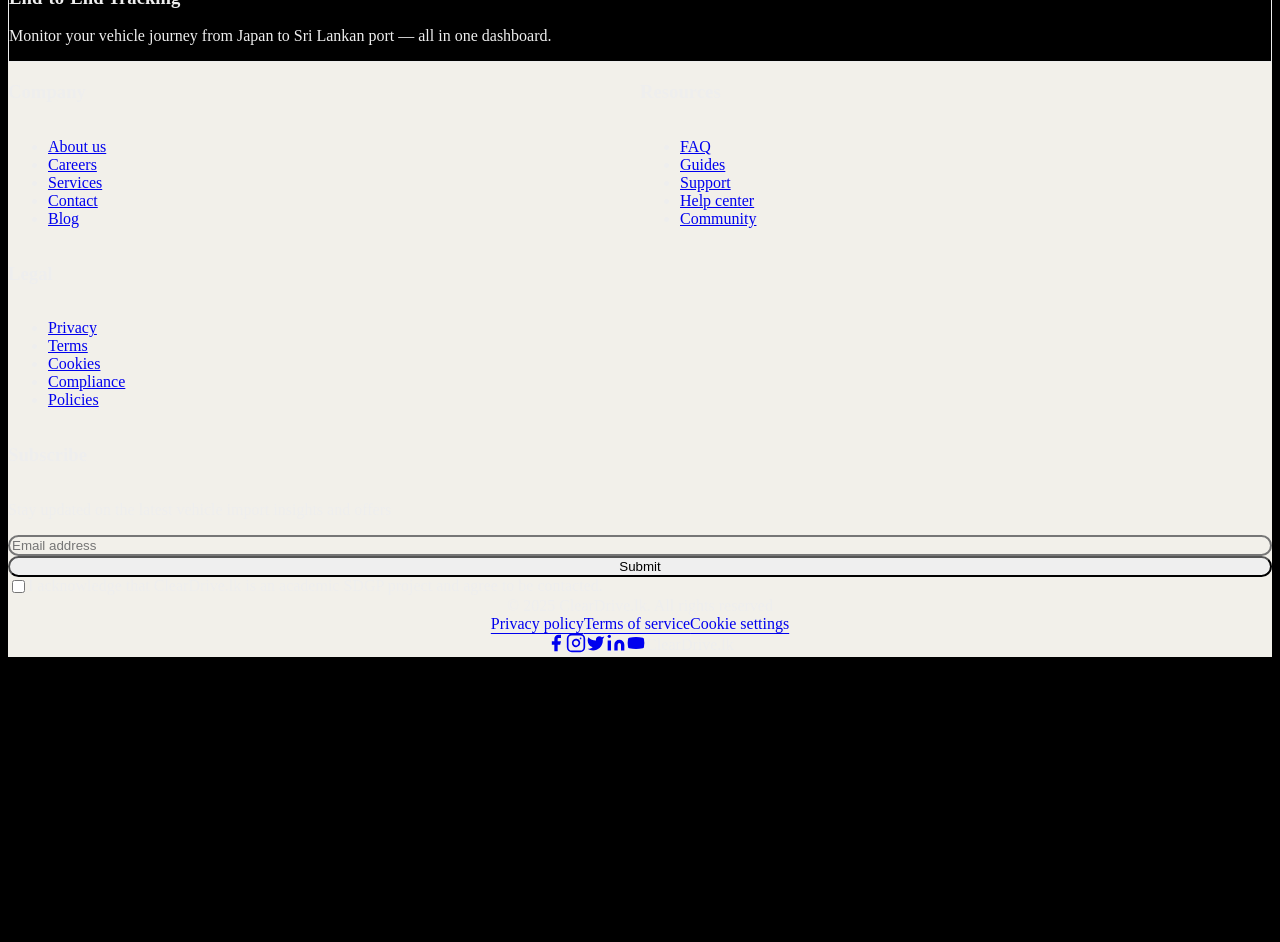
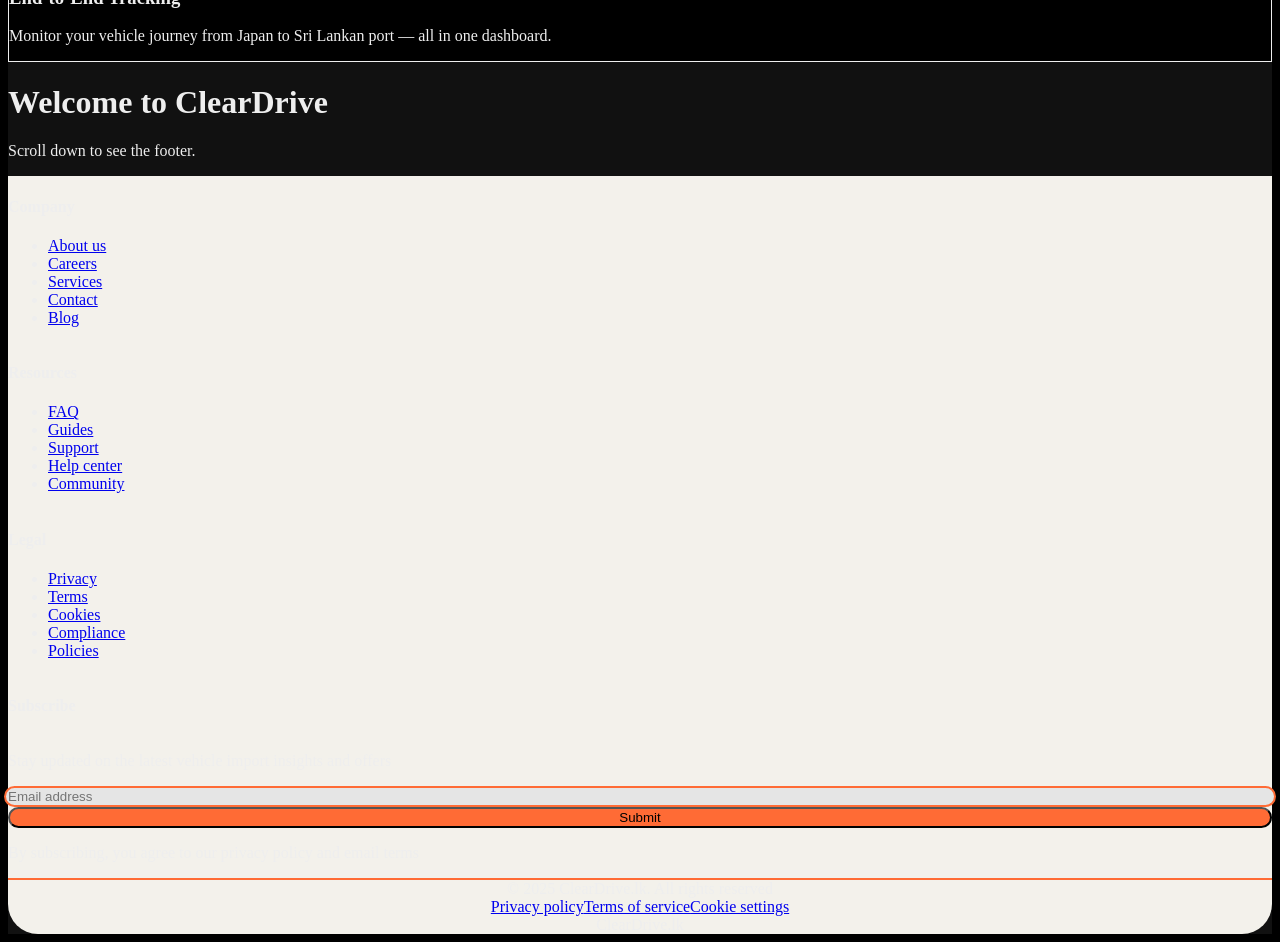
Before and after one commit to ClearDrive-lk/cleardrive-landing, a Next.js app: page /features in a window 1280 px wide. Shown: the part 800-1742 px from the top of the page. Before the commit the page ends 1465 px from the top, so only its background shows below. Built offline with nearby package versions, Linux system fonts and the light colour scheme.

Commit message:
footer alignments

```diff
--- a/components/Footer.tsx
+++ b/components/Footer.tsx
@@ -1,152 +1,213 @@
+import React from 'react';
 import Link from 'next/link';
-import { Facebook, Instagram, Twitter, Linkedin, Youtube } from 'lucide-react';
 
-export default function Footer() {
-  // Link data configuration
-  const companyLinks = [
-    { name: 'About us', href: '/about' },
-    { name: 'Careers', href: '/careers' },
-    { name: 'Services', href: '/services' },
-    { name: 'Contact', href: '/contact' },
-    { name: 'Blog', href: '/blog' },
+// ==========================================
+// 1. DATA & CONFIGURATION
+// ==========================================
+
+const FOOTER_SECTIONS = [
+  {
+    title: 'Company',
+    links: [
+      { label: 'About us', href: '/about' },
+      { label: 'Careers', href: '/careers' },
+      { label: 'Services', href: '/services' },
+      { label: 'Contact', href: '/contact' },
+      { label: 'Blog', href: '/blog' },
+    ],
+  },
+  {
+    title: 'Resources',
+    links: [
+      { label: 'FAQ', href: '/faq' },
+      { label: 'Guides', href: '/guides' },
+      { label: 'Support', href: '/support' },
+      { label: 'Help center', href: '/help' },
+      { label: 'Community', href: '/community' },
+    ],
+  },
+  {
+    title: 'Legal',
+    links: [
+      { label: 'Privacy', href: '/privacy' },
+      { label: 'Terms', href: '/terms' },
+      { label: 'Cookies', href: '/cookies' },
+      { label: 'Compliance', href: '/compliance' },
+      { label: 'Policies', href: '/policies' },
+    ],
+  },
 ];
 
-  const resourceLinks = [
-    { name: 'FAQ', href: '/faq' },
-    { name: 'Guides', href: '/guides' },
-    { name: 'Support', href: '/support' },
-    { name: 'Help center', href: '/help' },
-    { name: 'Community', href: '/community' },
+const SOCIAL_LINKS = [
+  { href: '#', icon: <FacebookIcon />, label: 'Facebook' },
+  { href: '#', icon: <InstagramIcon />, label: 'Instagram' },
+  { href: '#', icon: <TwitterIcon />, label: 'Twitter' },
+  { href: '#', icon: <LinkedinIcon />, label: 'LinkedIn' },
+  { href: '#', icon: <YoutubeIcon />, label: 'YouTube' },
 ];
 
-  const legalLinks = [
-    { name: 'Privacy', href: '/privacy' },
-    { name: 'Terms', href: '/terms' },
-    { name: 'Cookies', href: '/cookies' },
-    { name: 'Compliance', href: '/compliance' },
-    { name: 'Policies', href: '/policies' },
-  ];
+// ==========================================
+// 2. ICON COMPONENTS
+// ==========================================
 
+function FacebookIcon() {
   return (
-    <footer className="w-full bg-[#f2f0ea] py-12 px-6 md:px-16 text-zinc-800">
-      {/* Top Section */}
-      <div className="max-w-7xl mx-auto grid grid-cols-2 md:grid-cols-4 gap-8 mb-12">
+    <svg className="w-5 h-5 fill-current" viewBox="0 0 24 24">
+      <path d="M18 2h-3a5 5 0 0 0-5 5v3H7v4h3v8h4v-8h3l1-4h-4V7a1 1 0 0 1 1-1h3z" />
+    </svg>
+  );
+}
 
-        {/* Column 1: Company */}
-        <div className="flex flex-col gap-4">
-          <h3 className="font-bold text-lg">Company</h3>
-          <ul className="flex flex-col gap-3 text-sm text-zinc-600">
-            {companyLinks.map((link) => (
-              <li key={link.name}>
-                <Link href={link.href} className="hover:text-orange-500 transition-colors">
-                  {link.name}
+function InstagramIcon() {
+  return (
+    <svg className="w-5 h-5" viewBox="0 0 24 24" fill="none" stroke="currentColor" strokeWidth="2" strokeLinecap="round" strokeLinejoin="round">
+      <rect x="2" y="2" width="20" height="20" rx="5" ry="5"></rect>
+      <path d="M16 11.37A4 4 0 1 1 12.63 8 4 4 0 0 1 16 11.37z"></path>
+      <line x1="17.5" y1="6.5" x2="17.51" y2="6.5"></line>
+    </svg>
+  );
+}
+
+function TwitterIcon() {
+  return (
+    <svg className="w-5 h-5 fill-current" viewBox="0 0 24 24">
+       <path d="M18.244 2.25h3.308l-7.227 8.26 8.502 11.24H16.17l-5.214-6.817L4.99 21.75H1.68l7.73-8.835L1.254 2.25H8.08l4.713 6.231zm-1.161 17.52h1.833L7.084 4.126H5.117z"></path>
+    </svg>
+  );
+}
+
+function LinkedinIcon() {
+  return (
+    <svg className="w-5 h-5 fill-current" viewBox="0 0 24 24">
+      <path d="M16 8a6 6 0 0 1 6 6v7h-4v-7a2 2 0 0 0-2-2 2 2 0 0 0-2 2v7h-4v-7a6 6 0 0 1 6-6z"></path>
+      <rect x="2" y="9" width="4" height="12"></rect>
+      <circle cx="4" cy="4" r="2"></circle>
+    </svg>
+  );
+}
+
+function YoutubeIcon() {
+  return (
+    <svg className="w-5 h-5 fill-current" viewBox="0 0 24 24">
+      <path d="M22.54 6.42a2.78 2.78 0 0 0-1.94-2C18.88 4 12 4 12 4s-6.88 0-8.6.46a2.78 2.78 0 0 0-1.94 2A29 29 0 0 0 1 11.75a29 29 0 0 0 .46 5.33A2.78 2.78 0 0 0 3.4 19c1.72.46 8.6.46 8.6.46s6.88 0 8.6-.46a2.78 2.78 0 0 0 1.94-2 29 29 0 0 0 .46-5.25 29 29 0 0 0-.46-5.33z"></path>
+      <polygon points="9.75 15.02 15.5 11.75 9.75 8.48 9.75 15.02"></polygon>
+    </svg>
+  );
+}
+
+// ==========================================
+// 3. FOOTER COMPONENT
+// ==========================================
+
+function Footer() {
+  return (
+    <footer className="bg-[#f3f1eb] text-gray-800 py-16 px-6 md:px-16 rounded-b-[30px] font-sans mx-4 mb-4">
+      <div className="max-w-7xl mx-auto">
+
+        {/* --- Top Section --- */}
+        <div className="grid grid-cols-1 md:grid-cols-2 lg:grid-cols-4 gap-10 mb-16">
+
+          {/* Loop through the first 3 columns */}
+          {FOOTER_SECTIONS.map((section) => (
+            <div key={section.title}>
+              <h4 className="font-bold text-base mb-6 text-black">
+                {section.title}
+              </h4>
+              <ul className="space-y-4">
+                {section.links.map((link) => (
+                  <li key={link.label}>
+                    <Link
+                      href={link.href}
+                      className="text-gray-600 hover:text-[#ff6b35] transition-colors duration-200"
+                    >
+                      {link.label}
                     </Link>
                   </li>
                 ))}
               </ul>
             </div>
-
-        {/* Column 2: Resources */}
-        <div className="flex flex-col gap-4">
-          <h3 className="font-bold text-lg">Resources</h3>
-          <ul className="flex flex-col gap-3 text-sm text-zinc-600">
-            {resourceLinks.map((link) => (
-              <li key={link.name}>
-                <Link href={link.href} className="hover:text-orange-500 transition-colors">
-                  {link.name}
-                </Link>
-              </li>
           ))}
-          </ul>
-        </div>
-
-        {/* Column 3: Legal */}
-        <div className="flex flex-col gap-4">
-          <h3 className="font-bold text-lg">Legal</h3>
-          <ul className="flex flex-col gap-3 text-sm text-zinc-600">
-            {legalLinks.map((link) => (
-              <li key={link.name}>
-                <Link href={link.href} className="hover:text-orange-500 transition-colors">
-                  {link.name}
-                </Link>
-              </li>
-            ))}
-          </ul>
-        </div>
 
           {/* Column 4: Subscribe */}
-        <div className="flex flex-col gap-4 col-span-2 md:col-span-1">
-          <h3 className="font-bold text-lg">Subscribe</h3>
-          <p className="text-sm text-zinc-600 leading-relaxed">
+          <div className="flex flex-col">
+            <h4 className="font-bold text-base mb-6 text-black">Subscribe</h4>
+            <p className="text-gray-600 mb-5 leading-relaxed">
               Stay updated on the latest vehicle import insights and offers
             </p>
-
-          <form className="flex flex-col sm:flex-row gap-2 mt-2">
+            <form className="flex flex-col sm:flex-row gap-3 items-center w-full">
               <input
                 type="email"
                 placeholder="Email address"
-              className="px-4 py-2 rounded-full border-2 border-orange-400 bg-transparent focus:outline-none focus:ring-2 focus:ring-orange-500 flex-grow placeholder:text-zinc-500"
+                className="w-full bg-[#e5e5e5] border-2 border-[#ff6b35] rounded-full px-5 py-3 outline-none text-gray-700 placeholder-gray-500 focus:bg-white transition-colors"
               />
               <button
                 type="submit"
-              className="bg-orange-500 hover:bg-orange-600 text-white px-6 py-2 rounded-full font-medium transition-colors"
+                className="w-full sm:w-auto bg-[#ff6b35] hover:bg-[#e85a2a] text-white font-semibold rounded-full px-8 py-3 transition-colors duration-200"
               >
                 Submit
               </button>
             </form>
-
-          {/* Added Checkbox Section */}
-          <label className="flex items-start gap-3 text-xs text-zinc-500 mt-2 cursor-pointer hover:text-zinc-700 transition-colors">
-            <input
-              type="checkbox"
-              className="accent-orange-500 mt-1 shrink-0"
-              required
-            />
-            <span>
-              I acknowledge that ClearDrive.lk is an academic SDGP project and agree to be contacted.
-            </span>
-          </label>
+            <p className="text-xs text-gray-500 mt-3">
+              By subscribing, you agree to our privacy policy and email terms
+            </p>
           </div>
         </div>
 
-      {/* Divider */}
-      <div className="w-full h-px bg-orange-500 mb-8 max-w-7xl mx-auto opacity-80" />
+        {/* --- Divider --- */}
+        <div className="w-full h-[2px] bg-[#ff6b35] mb-8" />
 
-      {/* Bottom Section */}
-      <div className="max-w-7xl mx-auto flex flex-col md:flex-row items-center justify-between gap-6 text-sm text-zinc-700">
+        {/* --- Bottom Section --- */}
+        <div className="flex flex-col md:flex-row justify-between items-center gap-6 text-xs text-gray-900 font-medium">
 
           {/* Left: Copyright & Links */}
-        <div className="flex flex-col md:flex-row items-center gap-6">
-          <span>© 2025 ClearDrive.lk. All rights reserved</span>
-          <div className="flex gap-6 underline decoration-zinc-400 underline-offset-4">
-            <Link href="/privacy" className="hover:text-orange-500">Privacy policy</Link>
-            <Link href="/terms" className="hover:text-orange-500">Terms of service</Link>
-            <Link href="/cookies" className="hover:text-orange-500">Cookie settings</Link>
+          <div className="flex flex-col md:flex-row items-center gap-4 md:gap-8">
+            <span>&copy; 2025 ClearDrive.lk. All rights reserved</span>
+            <div className="flex gap-6">
+              <Link href="/privacy" className="underline hover:text-[#ff6b35]">Privacy policy</Link>
+              <Link href="/terms" className="underline hover:text-[#ff6b35]">Terms of service</Link>
+              <Link href="/cookies" className="underline hover:text-[#ff6b35]">Cookie settings</Link>
             </div>
           </div>
 
-        {/* Right: Socials & Branding */}
-        <div className="flex items-center gap-8">
+          {/* Right: Socials & Brand */}
+          <div className="flex items-center gap-6">
             <div className="flex gap-4">
-            <Link href="#" className="hover:text-orange-500 transition-transform hover:scale-110">
-              <Facebook size={20} fill="currentColor" strokeWidth={0} />
-            </Link>
-            <Link href="#" className="hover:text-orange-500 transition-transform hover:scale-110">
-              <Instagram size={20} />
-            </Link>
-            <Link href="#" className="hover:text-orange-500 transition-transform hover:scale-110">
-              <Twitter size={20} fill="currentColor" strokeWidth={0} />
-            </Link>
-            <Link href="#" className="hover:text-orange-500 transition-transform hover:scale-110">
-              <Linkedin size={20} fill="currentColor" strokeWidth={0} />
-            </Link>
-            <Link href="#" className="hover:text-orange-500 transition-transform hover:scale-110">
-              <Youtube size={20} fill="currentColor" strokeWidth={0} />
-            </Link>
+              {SOCIAL_LINKS.map((social, index) => (
+                <a
+                  key={index}
+                  href={social.href}
+                  aria-label={social.label}
+                  className="hover:text-[#ff6b35] transition-colors duration-200"
+                >
+                  {social.icon}
+                </a>
+              ))}
             </div>
-          <span className="font-bold text-zinc-800">ClearDrive.lk</span>
+            <span className="font-bold text-gray-700">ClearDrive.lk</span>
+          </div>
         </div>
       </div>
     </footer>
   );
 }
+
+// ==========================================
+// 4. MAIN PAGE EXPORT
+// ==========================================
+
+export default function Home() {
+  return (
+    // We set a dark background here to mimic the design in your image
+    <div className="min-h-screen bg-[#111] flex flex-col justify-between">
+
+      {/* Main Content Area (Just a placeholder) */}
+      <main className="flex-grow p-10 text-white">
+        <h1 className="text-3xl font-bold">Welcome to ClearDrive</h1>
+        <p className="mt-4">Scroll down to see the footer.</p>
+      </main>
+
+      {/* Render the Footer */}
+      <Footer />
+    </div>
+  );
+}
```
Lines whose indentation alone changed are shown as unchanged.
